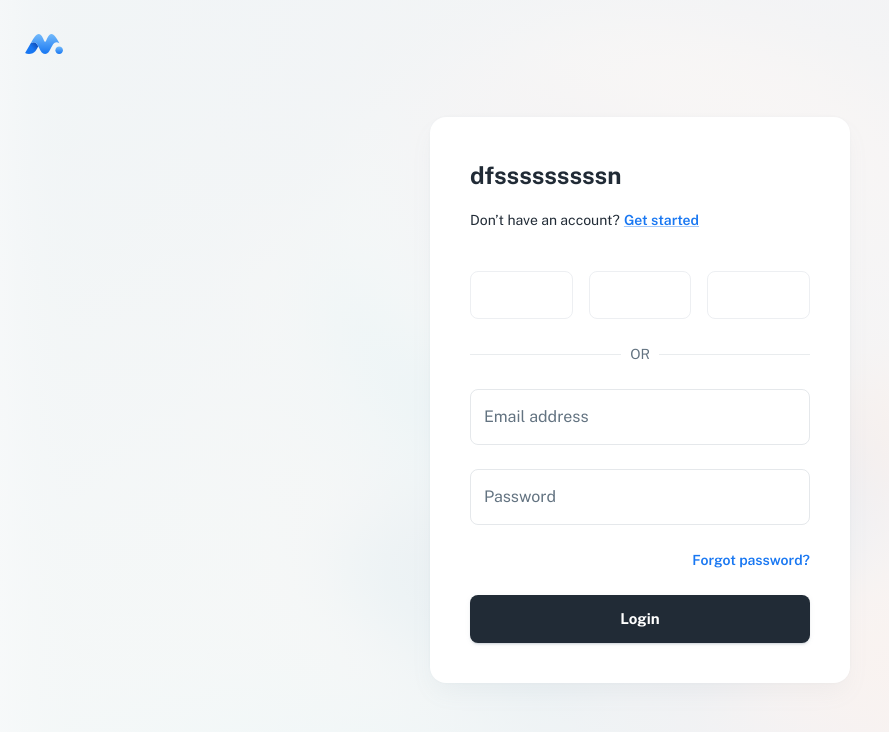
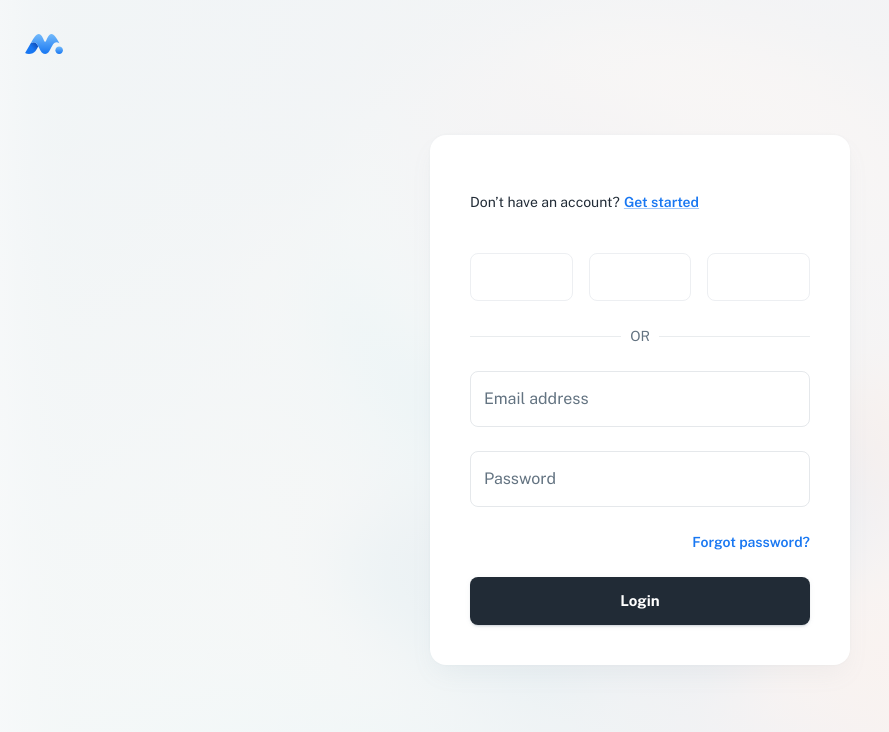
Before and after one commit to dianarrmiranda/VineTrack_IES, a React (Vite) app in the folder frontend/: page /login in a window 1280 px wide. Shown: the top 732 px of the page, without its empty margins (0-889 px from the left). Built offline with nearby package versions, Linux system fonts and the light colour scheme; some icons are missing.

Commit message:
Fix docker compose

```diff
--- a/frontend/src/pages/login.jsx
+++ b/frontend/src/pages/login.jsx
@@ -1,6 +1,6 @@
-import { Helmet } from 'react-helmet-async';
+import { Helmet } from "react-helmet-async";
 
-import { LoginView } from 'src/sections/login';
+import { LoginView } from "src/sections/login";
 
 // ----------------------------------------------------------------------
 
@@ -8,7 +8,7 @@ export default function LoginPage() {
   return (
     <>
       <Helmet>
-        <title> Login | Minimal UI </title>
+        <title> Login | VineTrack </title>
       </Helmet>
 
       <LoginView />
--- a/frontend/src/sections/login/login-view.jsx
+++ b/frontend/src/sections/login/login-view.jsx
@@ -109,7 +109,7 @@ export default function LoginView() {
             maxWidth: 420,
           }}
         >
-          <Typography variant="h4"> dfsssssssssn</Typography>
+          <Typography variant="h4"></Typography>
 
           <Typography variant="body2" sx={{ mt: 2, mb: 5 }}>
             Don’t have an account?
--- a/frontend/vite.config.js
+++ b/frontend/vite.config.js
@@ -29,8 +29,12 @@ export default defineConfig({
   server: {
     host: '0.0.0.0',
     port: 3030,
+    watch: {
+      usePolling: true,
+    },
   },
   preview: {
     port: 3030,
   },
+
 });
```
Also changed, not shown: 2 other files (tests, documents, lock files or other folders).
